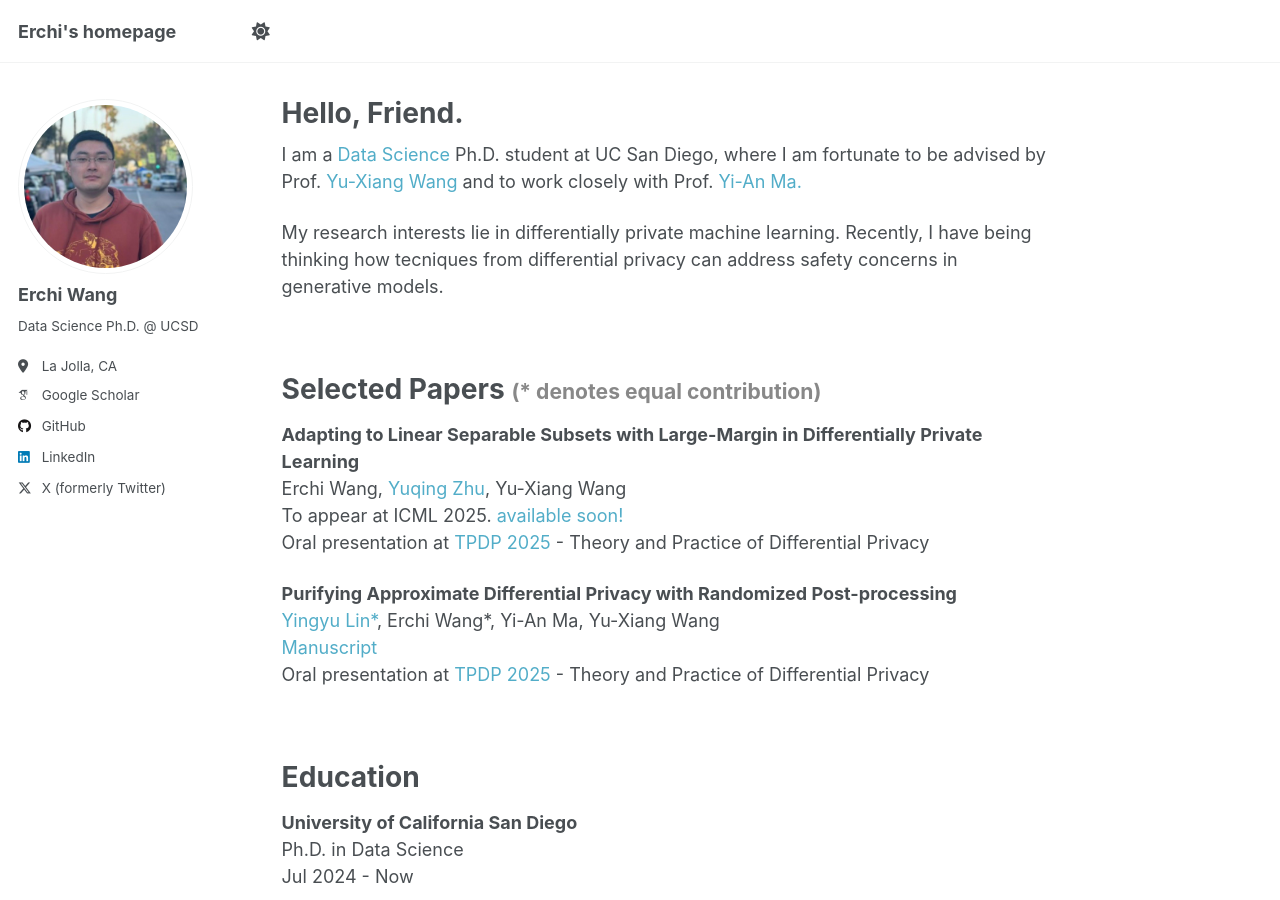
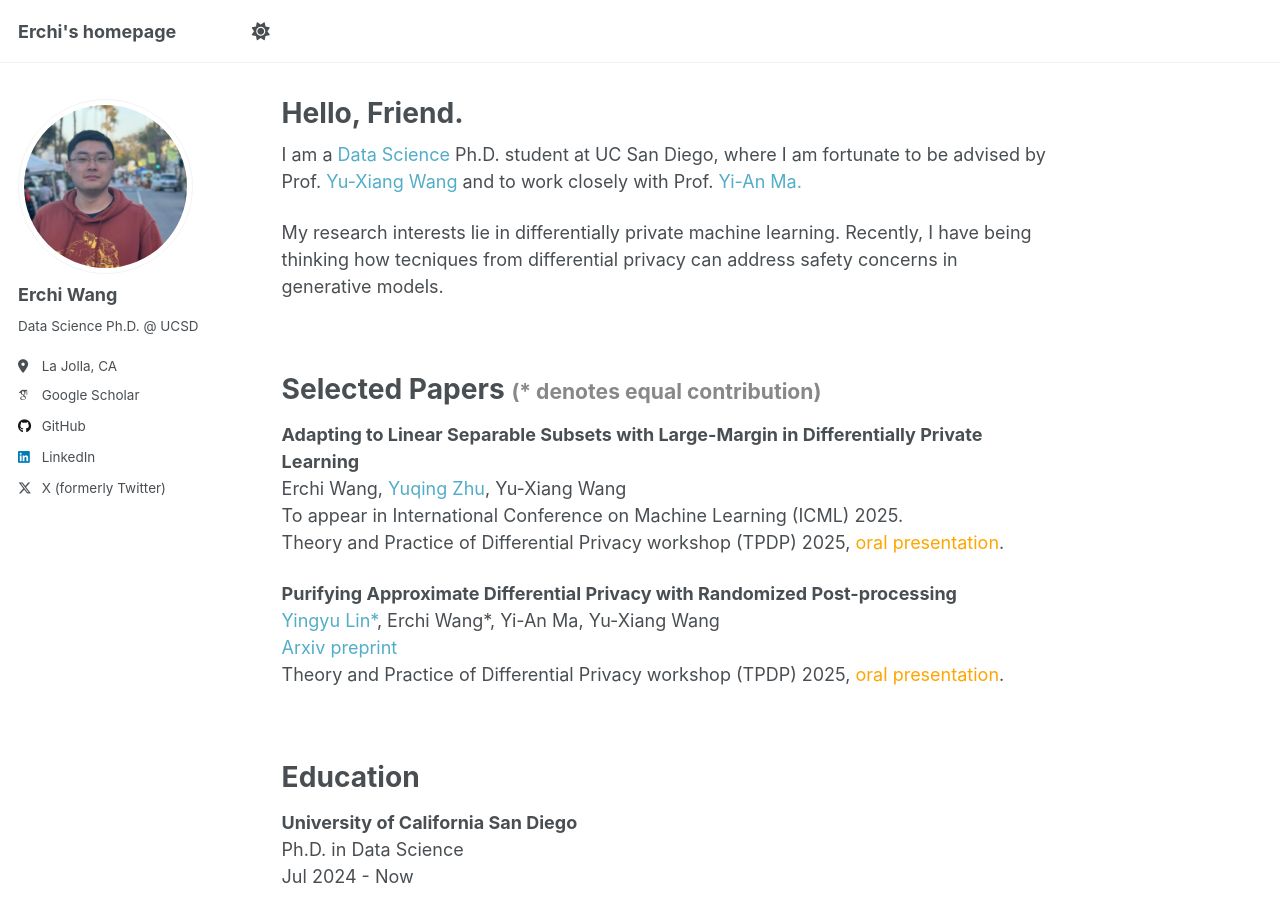
Before and after one commit to erchiw/erchiw.github.io, a Jekyll site: the page built from _pages/about.md, in a window 1280 px wide and 900 px high. Built offline with Jekyll 4.4.1, drawn with Linux system fonts in a browser that asks for light colours; some web fonts are replaced.

Commit message:
new changes

```diff
--- a/_pages/about.md
+++ b/_pages/about.md
@@ -19,13 +19,13 @@
 ======
 **Adapting to Linear Separable Subsets with Large-Margin in Differentially Private Learning**
 <br> Erchi Wang, <a href="https://jeremy43.github.io/" style="text-decoration:none">Yuqing Zhu</a>, Yu-Xiang Wang
-<br> To appear at ICML 2025. <a href="https://erchiw.github.io" style="text-decoration:none">available soon!</a>
-<br> Oral presentation at <a href="https://tpdp.journalprivacyconfidentiality.org/2025/" style="text-decoration:none">TPDP 2025</a> - Theory and Practice of Differential Privacy
+<br> To appear in International Conference on Machine Learning (ICML) 2025.
+<br> Theory and Practice of Differential Privacy workshop (TPDP) 2025, <span style="color: orange;">oral presentation</span>.
 
 **Purifying Approximate Differential Privacy with Randomized Post-processing**
 <br> <a href="https://sites.google.com/view/yingyulin" style="text-decoration:none">Yingyu Lin\*</a>, Erchi Wang\*, Yi-An Ma, Yu-Xiang Wang
-<br> <a href="https://arxiv.org/pdf/2503.21071" style="text-decoration:none">Manuscript</a>
-<br> Oral presentation at <a href="https://tpdp.journalprivacyconfidentiality.org/2025/" style="text-decoration:none">TPDP 2025</a> - Theory and Practice of Differential Privacy
+<br> <a href="https://arxiv.org/pdf/2503.21071" style="text-decoration:none">Arxiv preprint</a>
+<br> Theory and Practice of Differential Privacy workshop (TPDP) 2025, <span style="color: orange;">oral presentation</span>.
 
 <br />
 
```
